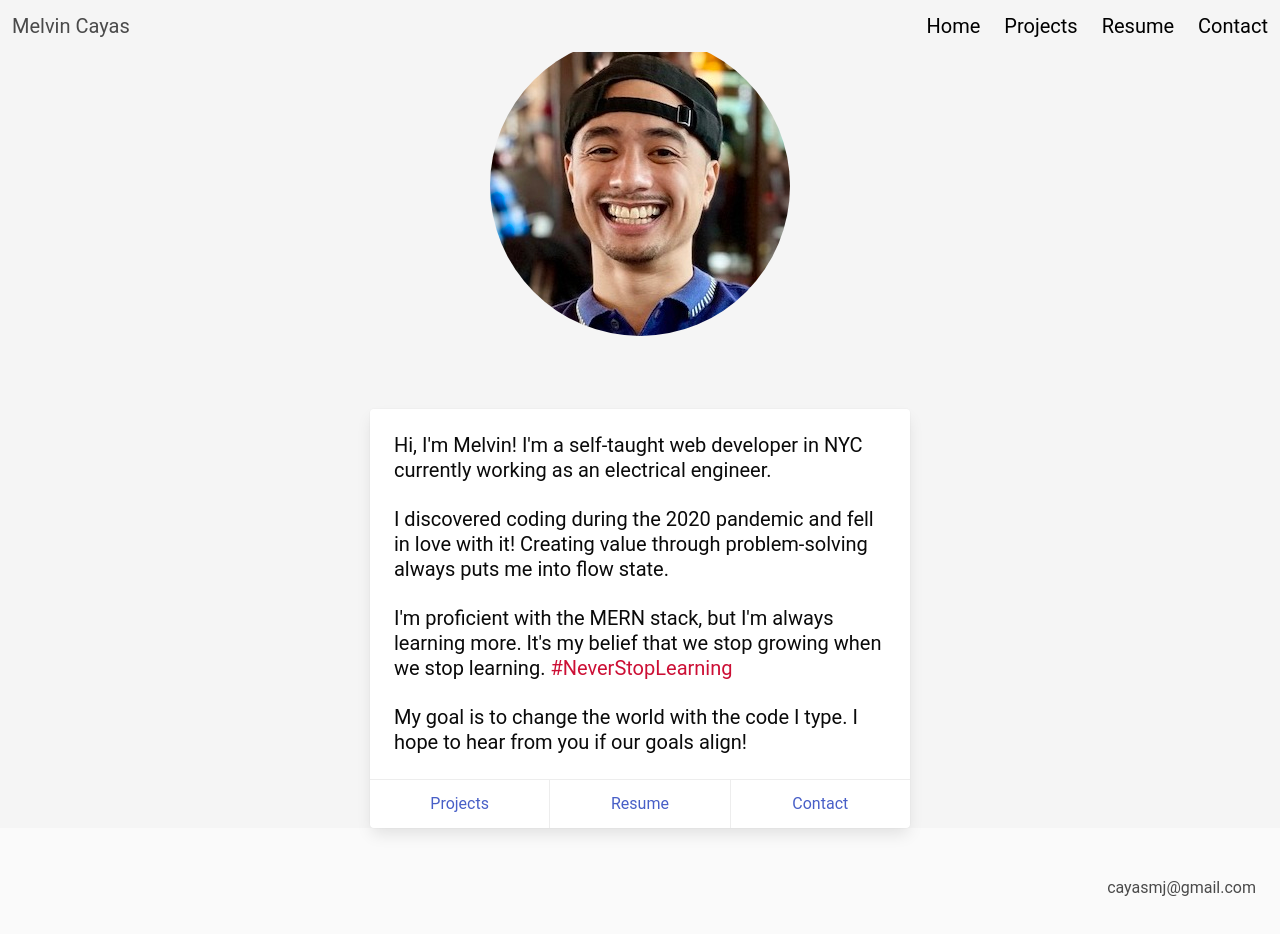
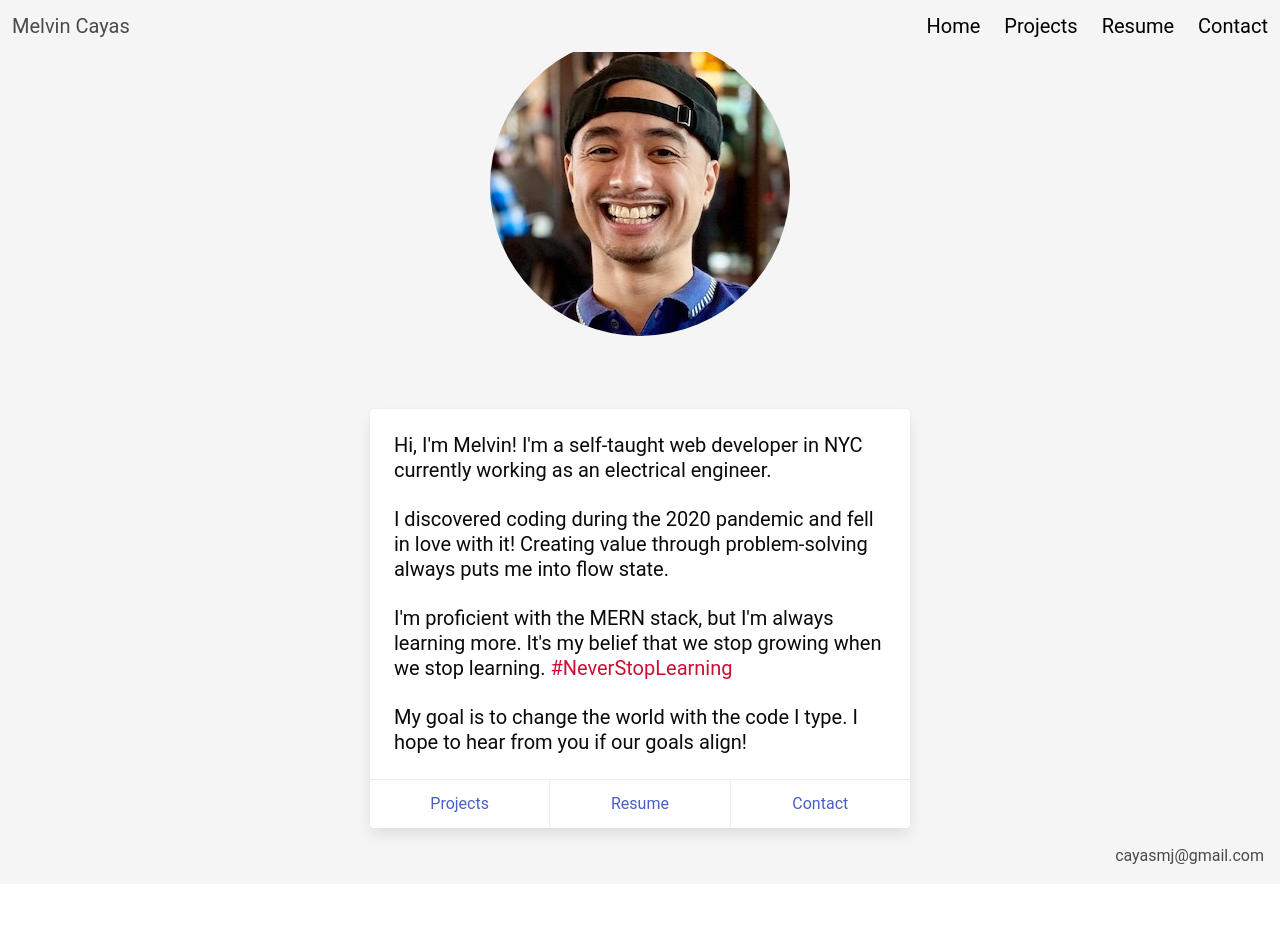
Before and after one commit to melvincayas/personal-website, a Next.js app: page / in a window 1280 px wide. Shown: the top 934 px of the page. After the commit the page ends 884 px from the top, so only its background shows below. Built offline with nearby package versions, Linux system fonts and the light colour scheme.

Commit message:
Changed layout of footer

```diff
--- a/components/UI/Layout.js
+++ b/components/UI/Layout.js
@@ -8,7 +8,7 @@ const Layout = props => {
 		<Fragment>
 			<Navbar />
 			<div className={`App container ${classes.container}`}>
-				<main class={`columns mt-5 ${classes.main}`}>
+				<main className={`columns mt-5 ${classes.main}`}>
 					<div className="column is-10 is-offset-1">{props.children}</div>
 				</main>
 			</div>
--- a/components/UI/styles/Footer.module.css
+++ b/components/UI/styles/Footer.module.css
@@ -1,6 +1,6 @@
 .footer {
-	background-color: whitesmoke;
+	background-color: whitesmoke !important;
 	margin-top: auto;
-	padding: 1em;
+	padding: 1em !important;
 	text-align: right;
 }
```
